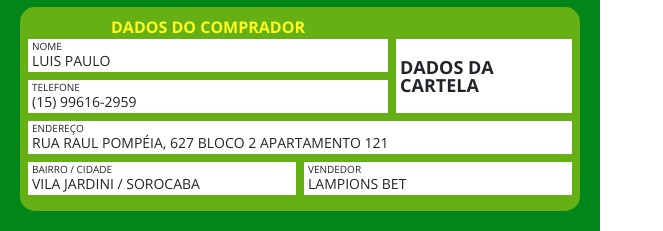
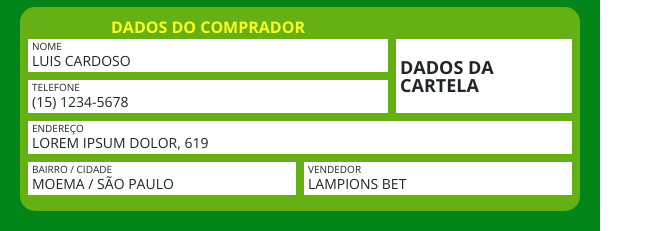
Before and after one commit to blpcfront/mega-premios, a website: page src/cartela/index.html in a window 1280 px wide. Shown: the part 649-880 px from the top of the page, without its empty margins (0-663 px from the left). Drawn offline with nearby package versions, Linux system fonts and the light colour scheme.

Commit message:
feature(global): remove personal infos and create readme.md on folder cartela

```diff
--- a/src/cartela/index.html
+++ b/src/cartela/index.html
@@ -181,11 +181,11 @@
         <div class="col-sm-8">
           <div class="fake-input">
             <span>Nome</span>
-            <p>Luis Paulo</p>
+            <p>Luis Cardoso</p>
           </div>
           <div class="fake-input">
             <span>Telefone</span>
-            <p>(15) 99616-2959</p>
+            <p>(15) 1234-5678</p>
           </div>
         </div>
         <div class="col-sm-4">
@@ -198,13 +198,13 @@
         <div class="col-sm-12">
           <div class="fake-input">
             <span>Endereço</span>
-            <p>Rua Raul Pompéia, 627 bloco 2 apartamento 121</p>
+            <p>Lorem Ipsum Dolor, 619</p>
           </div>
         </div>
         <div class="col-sm-6">
           <div class="fake-input">
             <span>Bairro / Cidade</span>
-            <p>Vila Jardini / Sorocaba</p>
+            <p>Moema / São Paulo</p>
           </div>
         </div>
         <div class="col-sm-6">
```
Also changed, not shown: src/cartela/README.md (added).
